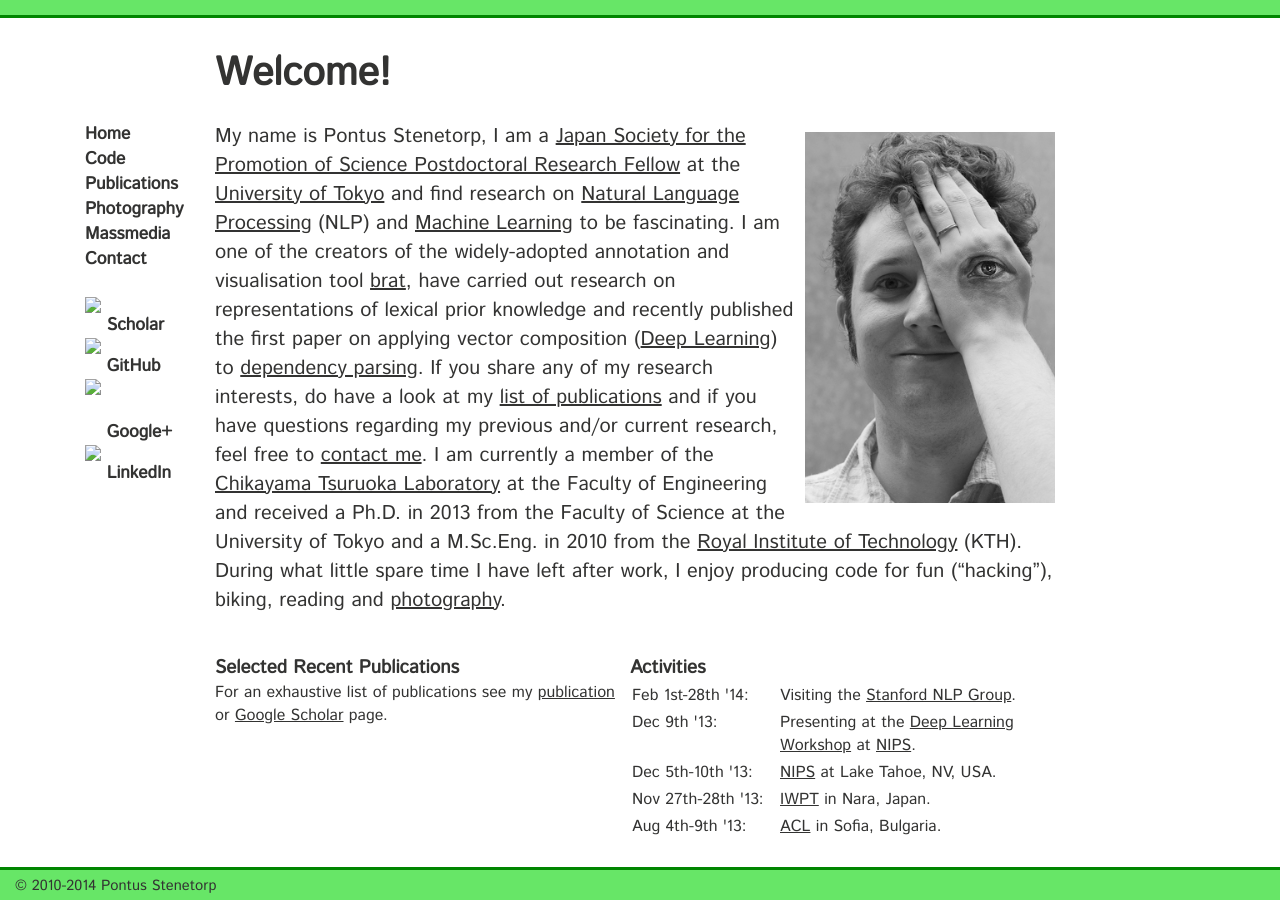
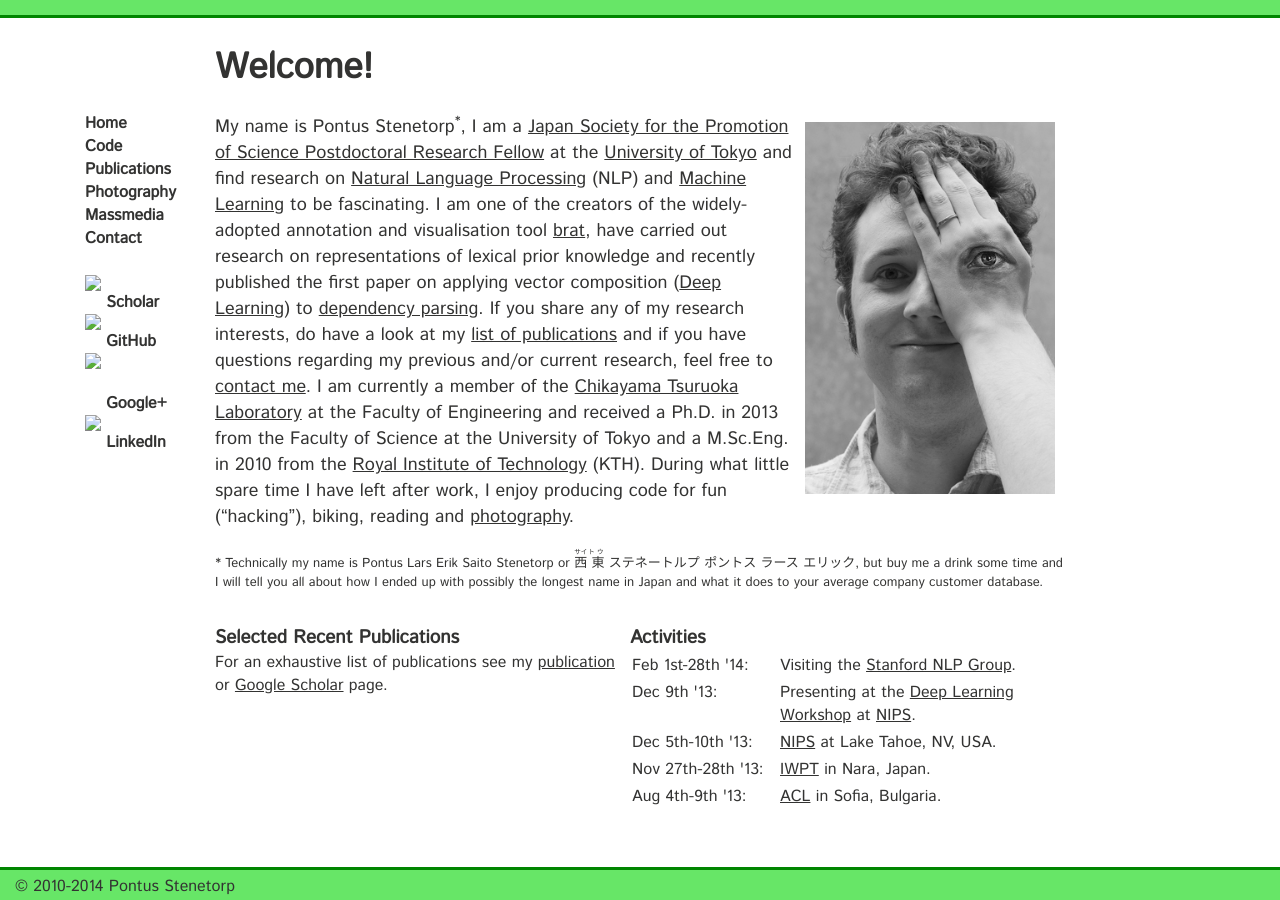
Before and after one commit to gbouchar/ninjin.github.io, a Jekyll site: the page built from index.md, in a window 1280 px wide. Built offline with Jekyll 4.4.1, drawn with Linux system fonts in a browser that asks for light colours; some web fonts are replaced; Markdown is read by kramdown in place of the engine named in the settings.

Commit message:
Style fixes and name footnote

```diff
--- a/index.md
+++ b/index.md
@@ -8,7 +8,8 @@ cmeta:  "Homepage of your run-of-the-mill post-doctoral researcher
 <img id="portrait" src="img/pontus_stenetorp_eye-painting_-_2013-05-25.jpg"
     alt="Pontus Stenetorp covering his left eye with an eye painted on the back of his hand"/>
 
-My name is Pontus Stenetorp, I am a [Japan Society for the Promotion of
+My name is Pontus Stenetorp<a class="fnote" href="#fnote-name">*</a>,
+I am a [Japan Society for the Promotion of
 Science Postdoctoral Research Fellow][jsps] at
 the [University of Tokyo][todai] and find research on
 [Natural Language Processing][nlp] (NLP) and [Machine Learning][ml] to be
@@ -28,6 +29,16 @@ a M.Sc.Eng. in 2010 from the [Royal Institute of Technology][kth] (KTH).
 During what little spare time I have left after work, I enjoy producing code
 for fun ("hacking"), biking, reading and [photography][photo].
 
+<p class="fnote" id="fnote-name">* Technically my name is Pontus Lars Erik
+Saito Stenetorp or
+<ruby>
+    <rb>西</rb><rp>(</rp><rt>サイ</rt><rp>)</rp>
+    <rb>東</rb><rp>(</rp><rt>トウ</rt><rp>)</rp>
+</ruby> ステネートルプ ポントス ラース エリック,
+but buy me a drink some time and I will tell you all about how
+I ended up with possibly the longest name in Japan and what it does to your
+average company customer database.</p>
+
 [brat]:     http://brat.nlplab.org/
 [contact]:  /contact.html
 [deep]:     https://en.wikipedia.org/wiki/Deep_learning
--- a/style.css
+++ b/style.css
@@ -23,7 +23,7 @@ body {
     margin:         0px;
     background:     #ffffff;
     font-family:    'Istok Web', serif;
-    font-size:      20px;
+    font-size:      large;
     color:          #333332;
 }
 
@@ -48,7 +48,7 @@ a {
     height:         20px;
     border-top:     3px solid #008500;
     clear:          both;
-    font-size:      11pt;
+    font-size:      medium;
     text-align:     left;
 }
 
@@ -96,7 +96,7 @@ a {
 }
 
 #menu, #elsewhere {
-    font-size:      13pt;
+    font-size:      medium;
     font-weight:    bold;
     margin-bottom:  25px;
 }
@@ -113,6 +113,17 @@ a {
     margin:     10px;
 }
 
+a.fnote {
+    vertical-align:     super;
+    font-size:          small;
+    text-decoration:    none;
+}
+
+p.fnote {
+    font-size:  small;
+}
+
+
 #selected_pubs, #activities {
     float:      left;
     width:      405px;
@@ -124,7 +135,7 @@ a {
 }
 
 #activities {
-    margin-left:   5px;
+    margin-left:    5px;
 }
 
 #selected_pubs h3, #activities h3 {
@@ -174,7 +185,7 @@ div.photo_id {
     padding-left:   0.25em;
     padding-right:  0.5em;
     font-weight:    bold;
-    font-size:      140%;
+    font-size:      x-large;
 }
 
 div.photo a {
@@ -184,11 +195,11 @@ div.photo a {
 }
 
 div.photo_caption {
-    font-size:  75%;
+    font-size:  medium;
 }
 
 div.photo_details {
-    font-size:  50%;
+    font-size:  x-small;
 }
 
 div.photo_equipment {
```
